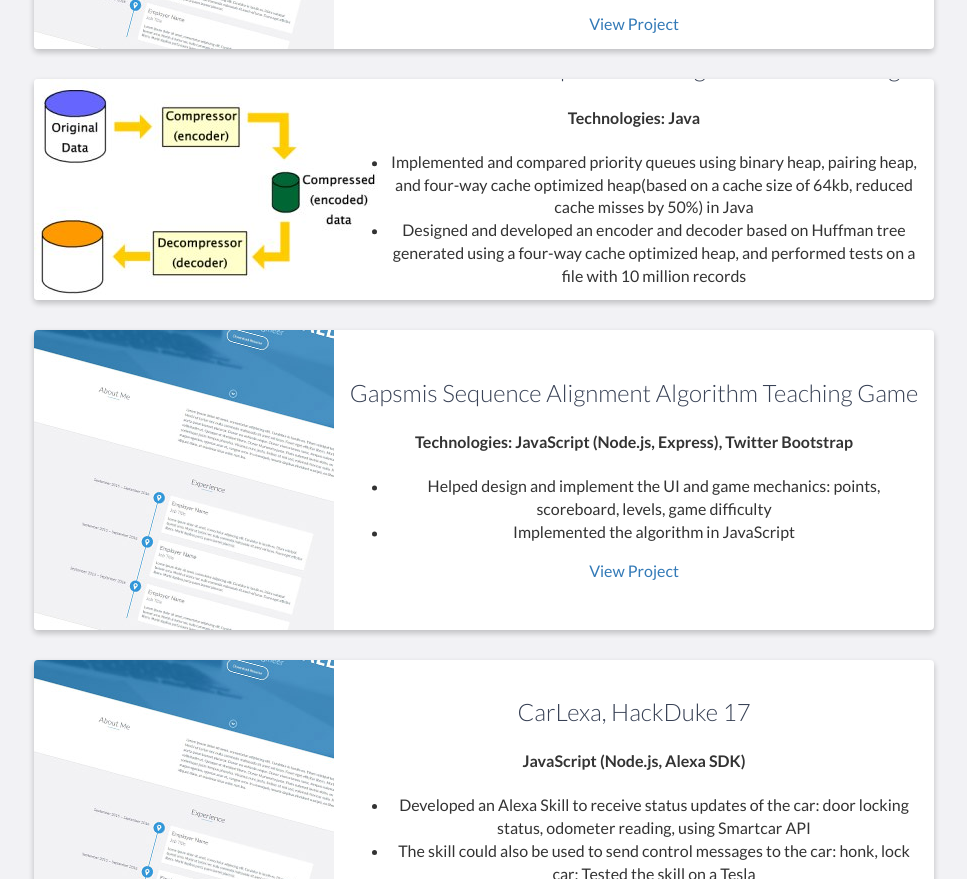
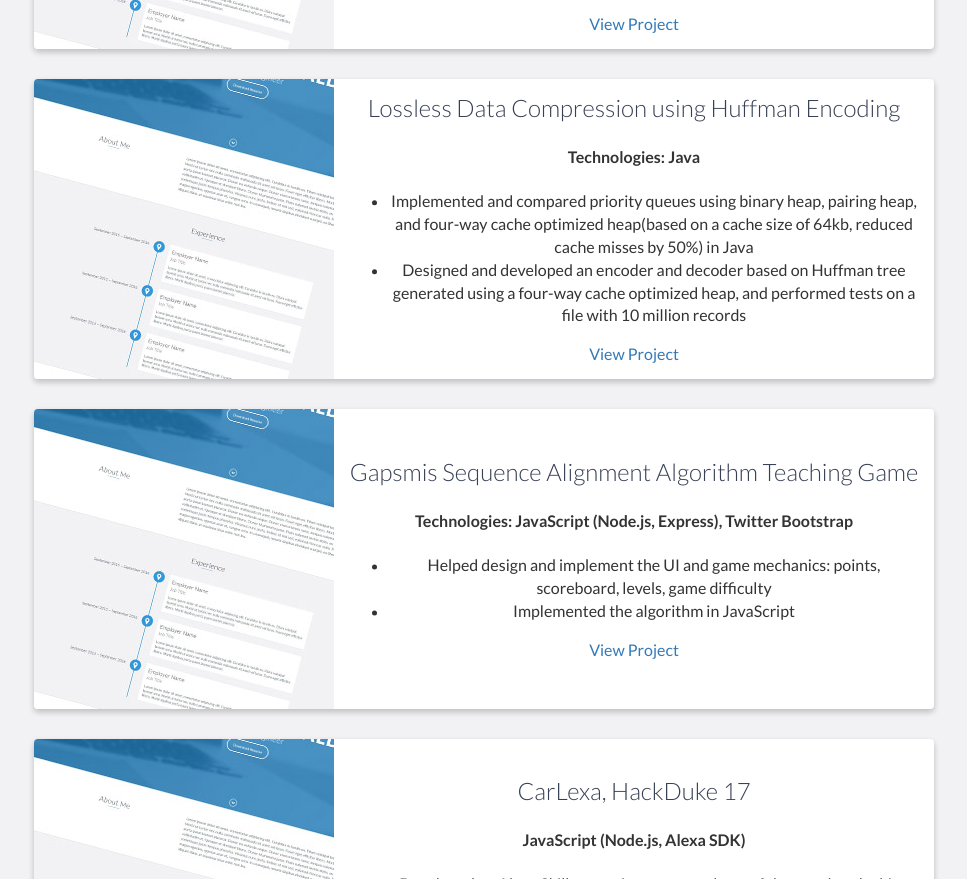
Before and after one commit to abhi789/abhi789.github.io, a website: page index.html in a window 1280 px wide. Shown: the part 3034-3913 px from the top of the page, without its empty margins (156-1123 px from the left). Drawn offline with nearby package versions, Linux system fonts and the light colour scheme.

Commit message:
Update index.html

```diff
--- a/index.html
+++ b/index.html
@@ -182,7 +182,7 @@
 
 				<div class="project shadow-large">
                     <div class="project-image">
-                        <img src="images/compression.jpg" />
+                        <img src="images/project.jpg" />
                     </div>
 					<div class="project-info">
                         <h3>Lossless Data Compression using Huffman Encoding</h3>
```
